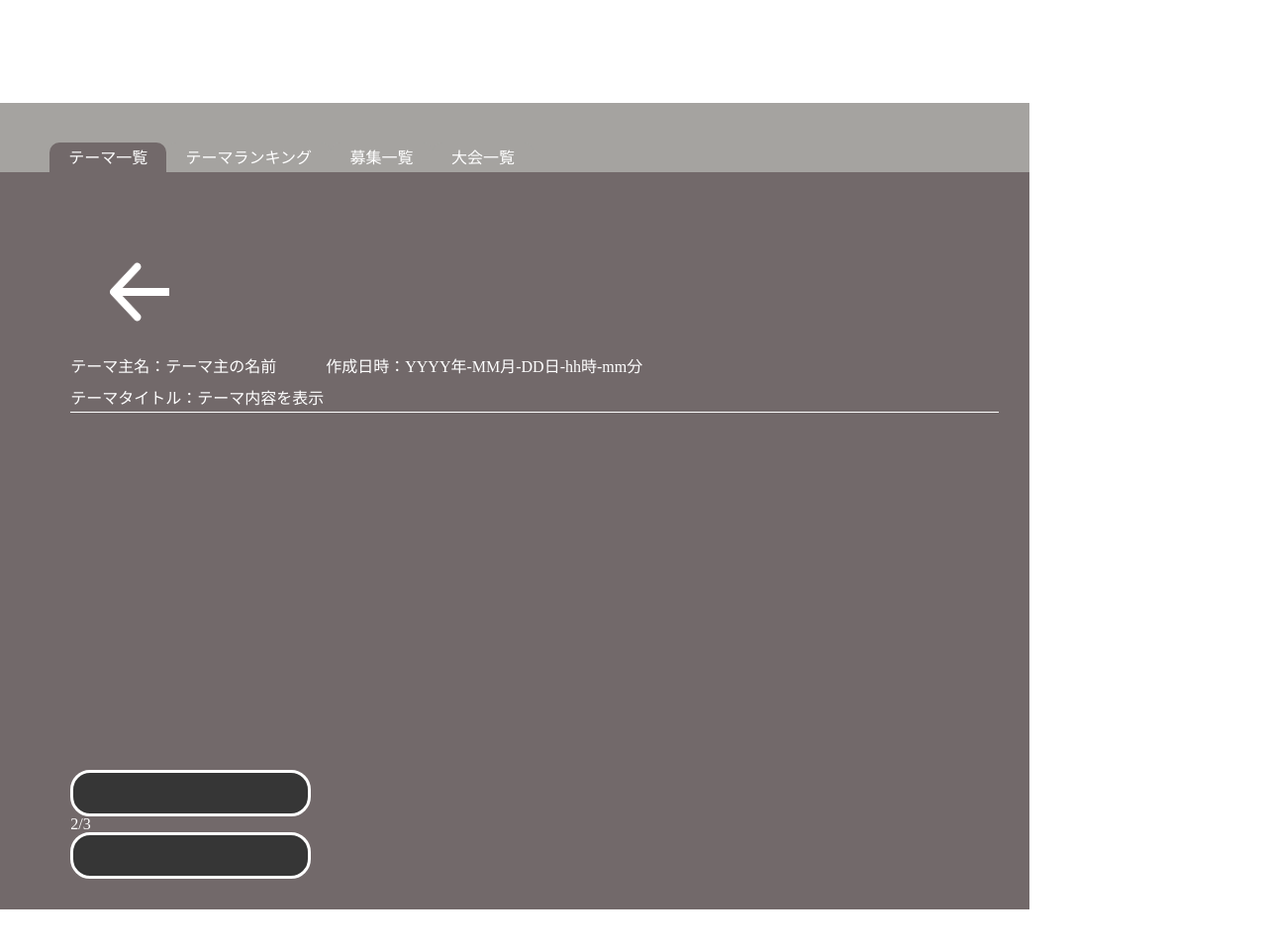
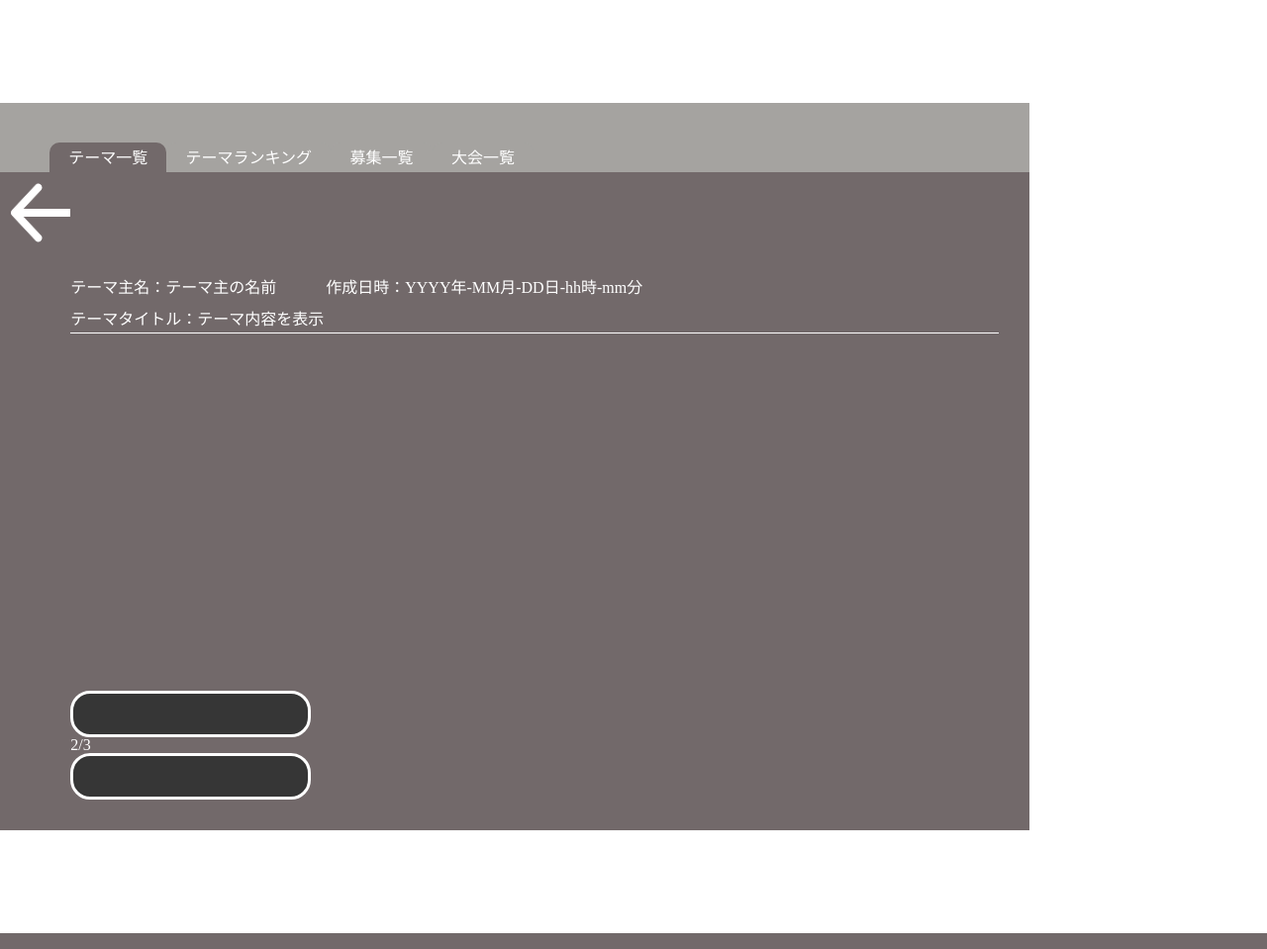
Before and after one commit to felixxsv/disconnect, a PHP site: page /html/createTheme.html in a window 1280 px wide. Shown: the top 959 px of the page at 99% size. Run offline with PHP 8.4, Linux system fonts and the light colour scheme.

Commit message:
var 1.4 createAllThemeList

```diff
--- a/site/css/createTheme.css
+++ b/site/css/createTheme.css
@@ -80,8 +80,8 @@
 #arrow {
   width: 158px;
   box-sizing: border-box;
-  margin-top: 60px;
-  margin-left: 40px;
+  margin-top: -20px;
+  margin-left: -60px;
   img{
       width: 60px;
       height: 60px;
```
